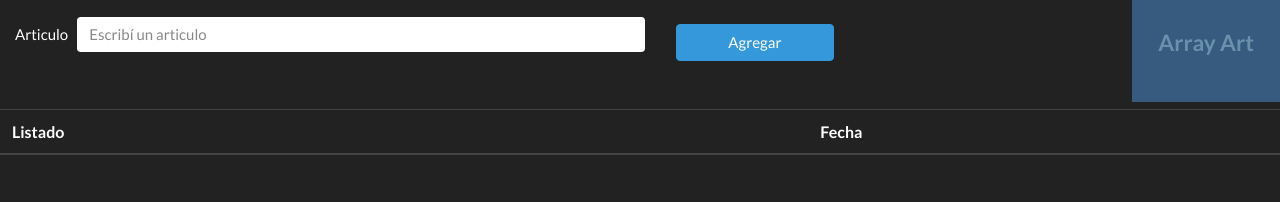
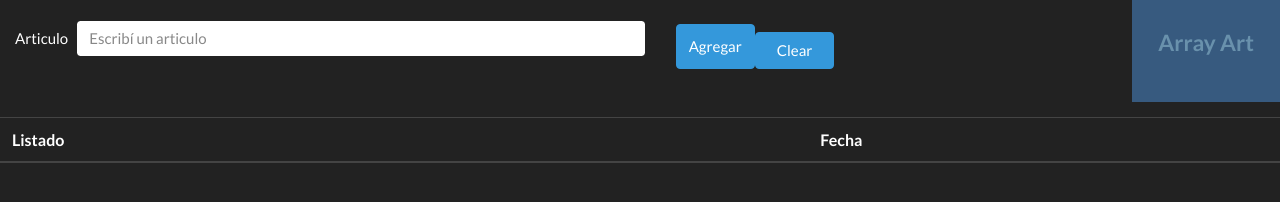
Before and after one commit to arustegui/arustegui, a plain HTML site: page html/indexTarea.html in a window 1280 px wide. Drawn offline with nearby package versions, Linux system fonts and the light colour scheme.

Commit message:
feature: agregado boton clear

```diff
--- a/html/indexTarea.html
+++ b/html/indexTarea.html
@@ -32,6 +32,7 @@
         </div>
         <div class="col-sm-2 d-sm-flex justify-content-end mt-4">
           <button type="button" id="agregar" class="btn btn-info btn-block">Agregar</button>
+          <button type="reset" value="reset" class="btn btn-info btn-block">Clear</button>
         </div>
         <div id="artArrayInput"></div>
       </div>
```
